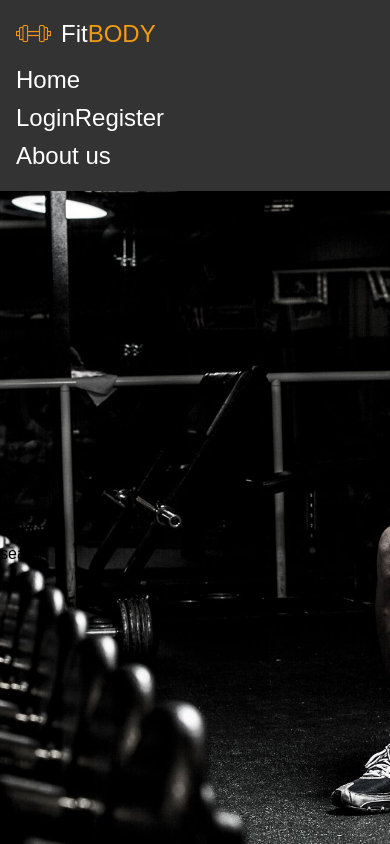
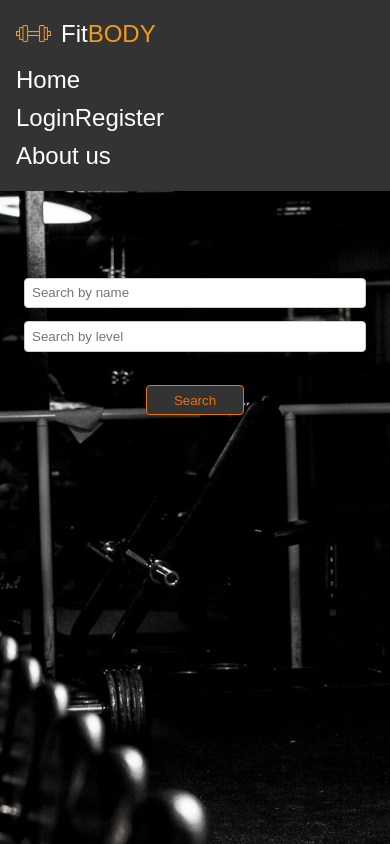
Before and after one commit to icona99/FitBody, a React (Vite) app in the folder client/: page /search in a window 390 px wide. Built offline with nearby package versions, Linux system fonts and the light colour scheme.

Commit message:
Make responsive pages

```diff
--- a/client/src/components/about/About.css
+++ b/client/src/components/about/About.css
@@ -31,7 +31,6 @@ body {
     font-weight: bold;
 }
 
-
 .about-content {
     display: flex;
     flex: 1;
@@ -44,7 +43,7 @@ body {
     flex: 1;
     display: flex;
     flex-direction: column;
-    gap:5em;
+    gap: 1em;
     max-height: 100%;
 }
 
@@ -55,7 +54,7 @@ body {
     text-align: center;
 }
 
-.about-video video,
+.about-video iframe,
 .map-container iframe {
     width: 100%;
     height: 100%;
@@ -70,7 +69,6 @@ body {
 .map-container {
     position: relative;
     padding-top: 40%;
-    /* 16:9 Aspect Ratio */
     height: 0;
     overflow: hidden;
 }
@@ -91,7 +89,7 @@ body {
     overflow-y: auto;
     padding: 1em;
     background-color: rgba(0, 0, 0, 0.7);
-    box-shadow: 0 0 1em 0 rgb(0, 0, 0, 0.9);
+    box-shadow: 0 0 1em 0 rgba(0, 0, 0, 0.9);
     border-radius: 0.3em;
     max-height: 100%;
 }
@@ -114,17 +112,45 @@ span {
     color: rgb(233, 115, 4);
 }
 
-@media (max-width: 768px) {
+@media (max-width: 900px) {
     .about-content {
         flex-direction: column;
+        gap: 1em;
     }
 
     .left-panel {
-        margin-right: 0;
         margin-bottom: 1em;
     }
 
-    .about-video {
-        margin-bottom: 1em;
+    .right-panel {
+        padding: 1em 0.5em;
+    }
+
+    .about-video,
+    .about-map {
+        flex: none;
+        max-height: none;
+    }
+
+    .map-container {
+        padding-top: 56.25%;
     }
 }
+
+@media (max-width: 600px) {
+    .about-header h1 {
+        font-size: 2em;
+    }
+
+    .about-text h2 {
+        font-size: 2em;
+    }
+
+    .about-text p {
+        font-size: 1em;
+    }
+
+    .right-panel {
+        padding: 0.5em;
+    }
+}
--- a/client/src/components/home/Home.jsx
+++ b/client/src/components/home/Home.jsx
@@ -28,6 +28,15 @@ export default function Home() {
         autoplay: true,
         autoplaySpeed: 5000,
         arrows: false,
+        responsive: [
+            {
+                breakpoint: 600,
+                settings: {
+                    slidesToShow: 1,
+                    slidesToScroll: 1
+                }
+            }
+        ]
     };
 
     return (
--- a/client/src/components/home/Home.module.css
+++ b/client/src/components/home/Home.module.css
@@ -60,12 +60,12 @@
 }
 
 .cards {
-    width:85%;
+    width: 85%;
     margin: 0 auto;
     padding: 3em 0;
 }
 
-.slick-list{
+.slick-list {
     padding: 0;
     margin: 0;
 }
@@ -116,3 +116,57 @@
     background-color: orange;
     color: white;
 }
+
+@media (max-width: 600px) {
+    .home-text h1 {
+        font-size: 36px;
+    }
+
+    .home-text p {
+        font-size: 14px;
+    }
+
+    .home-button a {
+        font-size: 14px;
+        width: 200px;
+    }
+
+    .card-container {
+        padding: 1em;
+    }
+
+    .card h2 {
+        font-size: 18px;
+    }
+
+    .card p {
+        font-size: 12px;
+    }
+}
+
+@media (max-width: 480px) {
+    .home-text h1 {
+        font-size: 28px;
+    }
+
+    .home-text p {
+        font-size: 12px;
+    }
+
+    .home-button a {
+        font-size: 12px;
+        width: 150px;
+    }
+
+    .card-container {
+        padding: 0.5em;
+    }
+
+    .card h2 {
+        font-size: 16px;
+    }
+
+    .card p {
+        font-size: 10px;
+    }
+}
--- a/client/src/components/search/Search.css
+++ b/client/src/components/search/Search.css
@@ -1,66 +1,61 @@
+.profile-container {}
 
-.profile-container {
+/* Search.css */
+.search-container {
+    flex-direction: column;
+    align-items: center;
+    padding: 5em 2em;
     background: url('/images/profile.jpg');
     background-position: center;
     background-repeat: no-repeat;
     background-size: cover;
     display: flex;
     align-items: center;
-    height: 86vh;
+    height: 82vh;
+
 }
 
-.profile-content {
-    background: #1a1a1a;
-    color: white;
-    border-radius: 0.5em;
-    box-shadow: 0 0 1em rgba(0, 0, 0, 0.7);
-    max-width: 800px;
-    padding: 2em;
-    text-align: center;
+.search-form {
     display: flex;
     flex-direction: column;
     align-items: center;
+    width: 100%;
+    max-width: 600px;
     margin: 0 auto;
 }
 
-.profile-picture img {
-    border-radius: 50%;
-    width: 150px;
-    height: 150px;
-    margin-bottom: 1em;
-    border: 4px solid #333;
+.search-form input {
+    width: 100%;
+    padding: 0.5em;
+    margin: 0.5em 0;
+    border: 1px solid #ccc;
+    border-radius: 4px;
+
 }
 
-.profile-details h2 {
+.search-form button {
+    padding: 0.5em 2em;
+    background-color: #333;
     color: rgb(233, 115, 4);
-    margin-top: 0.5em;
+    border: 1px solid rgb(233, 115, 4);
+    border-radius: 4px;
+    cursor: pointer;
+    margin-top: 2em;
 }
 
-.profile-bio {
-    font-size: 1.2em;
-    margin: 1em 0;
-    line-height: 1.6;
+.search-results {
+    display: flex;
+    flex-direction: column;
+    align-items: center;
+    width: 100%;
+    max-width: 800px;
 }
 
-.profile-info {
-    display: flex;
-    flex-direction: column;
-    align-items: flex-start;
+.search-results .result-item {
     width: 100%;
+    padding: 1em;
+    border: 1px solid #ccc;
+    border-radius: 4px;
+    margin-bottom: 1em;
+    background-color: #fff;
 }
-
-.info-item {
-    display: flex;
-    justify-content: space-between;
-    width: 100%;
-    padding: 0.5em 0;
-    border-bottom: 1px solid #444;
-}
-
-.info-label {
-    font-weight: bold;
-}
-
-.info-value {
-    color: #777;
-}
--- a/client/src/components/search/Search.jsx
+++ b/client/src/components/search/Search.jsx
@@ -1,11 +1,74 @@
-import React from 'react';
+import React, { useState } from 'react';
 import './Search.css';
 
 const Search = () => {
+  const [name, setName] = useState('');
+  const [level, setLevel] = useState('');
+  const [results, setResults] = useState([]);
+  const [loading, setLoading] = useState(false);
+  const [error, setError] = useState(null);
+
+  const buildQuery = (params) => {
+    let query = [];
+    if (params.name) query.push(`name=%22${encodeURIComponent(params.name)}%22`);
+    if (params.level) query.push(`level=%22${encodeURIComponent(params.level)}%22`);
+    return query.length ? `where=${query.join(' AND ')}` : '';
+  };
+
+  const fetchResults = async (query) => {
+    setLoading(true);
+    setError(null);
+    try {
+      const response = await fetch(`http://localhost:3030/classes?${query}`);
+      if (!response.ok) {
+        throw new Error('Network response was not ok');
+      }
+      const data = await response.json();
+      setResults(Array.isArray(data) ? data : []);
+    } catch (error) {
+      console.error('Error fetching search results:', error);
+      setError('Error fetching search results');
+    }
+    setLoading(false);
+  };
+
+  const handleSearch = (e) => {
+    e.preventDefault();
+    const query = buildQuery({ name, level });
+    fetchResults(query);
+  };
 
   return (
-    <div className="profile-container">
-      <p>search</p>
+    <div className="search-container">
+      <form className="search-form" onSubmit={handleSearch}>
+        <input
+          type="text"
+          placeholder="Search by name"
+          value={name}
+          onChange={(e) => setName(e.target.value)}
+        />
+        <input
+          type="text"
+          placeholder="Search by level"
+          value={level}
+          onChange={(e) => setLevel(e.target.value)}
+        />
+        <button type="submit">Search</button>
+      </form>
+      <div className="search-results">
+        {loading ? (
+          <p>Loading...</p>
+        ) : error ? (
+          <p>{error}</p>
+        ) : (
+          results.map((result) => (
+            <div key={result.id} className="result-item">
+              <h3>{result.name}</h3>
+              <p>Level: {result.level}</p>
+            </div>
+          ))
+        )}
+      </div>
     </div>
   );
 };
```
